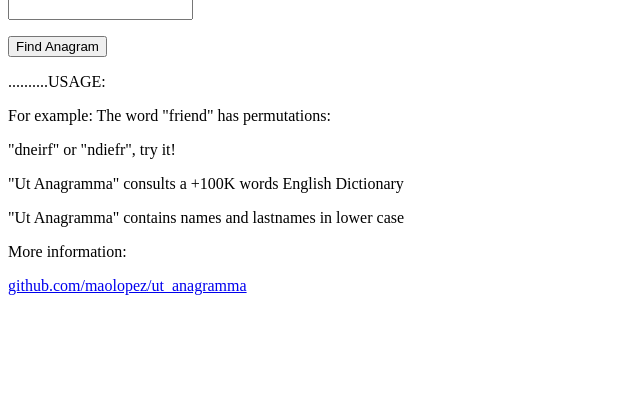
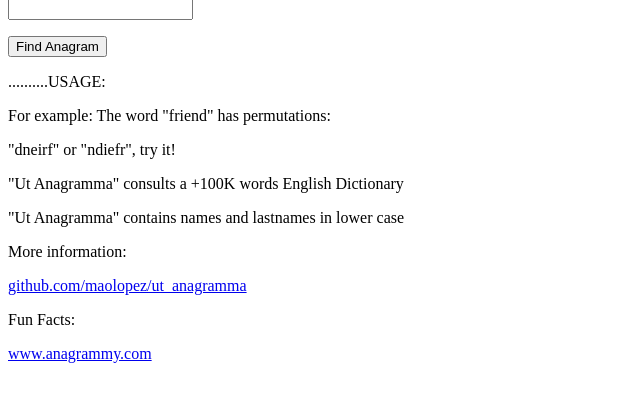
Before and after one commit to maolopez/ut_anagramma, a Flask app: page / in a window 1280 px wide. Shown: the part 85-490 px from the top of the page, without its empty margins (0-640 px from the left). Run offline with Flask 2, Linux system fonts and the light colour scheme.

Commit message:
adding fun facts

```diff
--- a/src/ut_anagramma/templates/home.html
+++ b/src/ut_anagramma/templates/home.html
@@ -20,6 +20,8 @@
             <p></p>
             <p>More information:  </p>
             <p><a href="https://github.com/maolopez/ut_anagramma"> github.com/maolopez/ut_anagramma</a></p>
+            <p>Fun Facts:  </p>
+            <p><a href="https://www.anagrammy.com/anagrams/faq6.html"> www.anagrammy.com
         </form>
     </body>
 </html>
```
